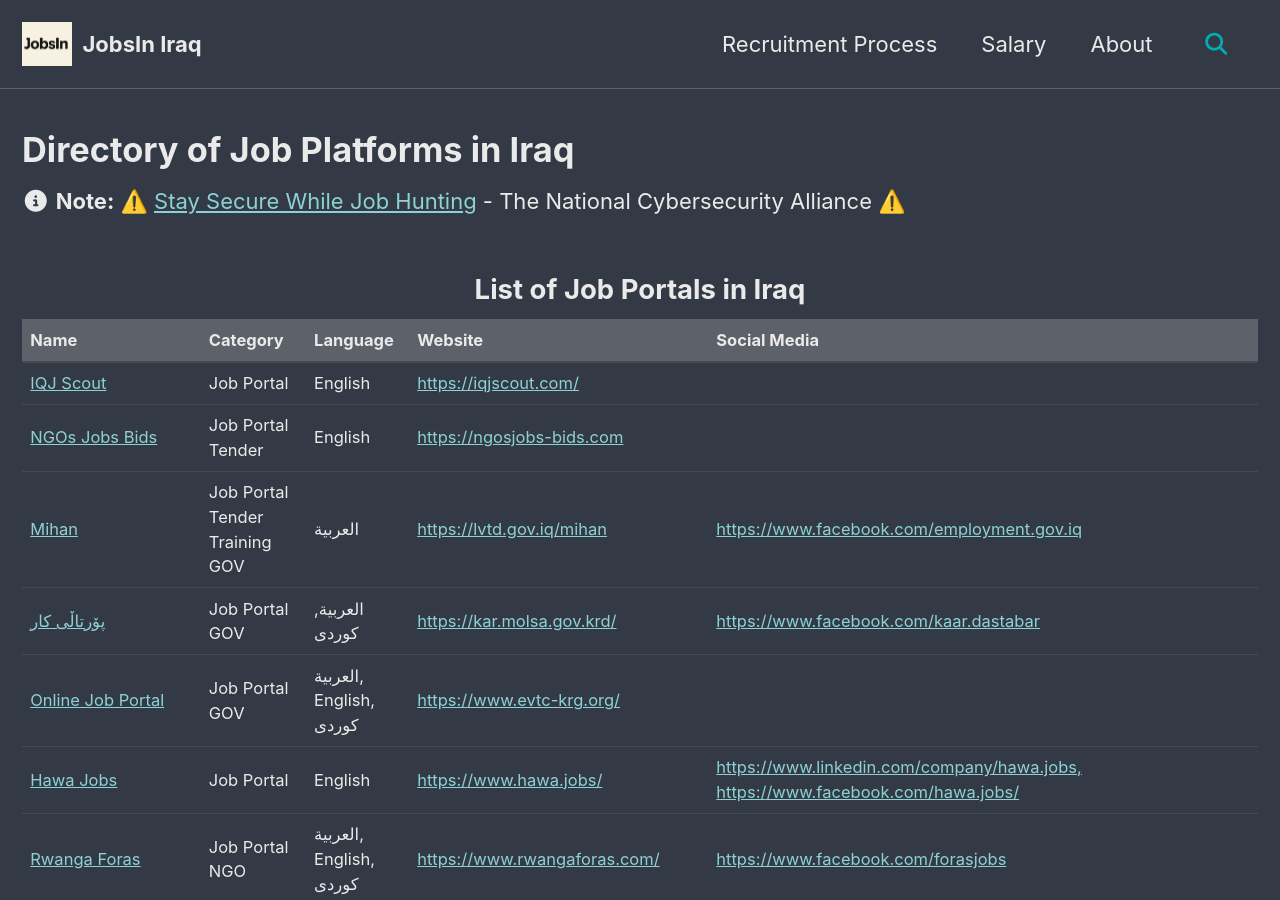
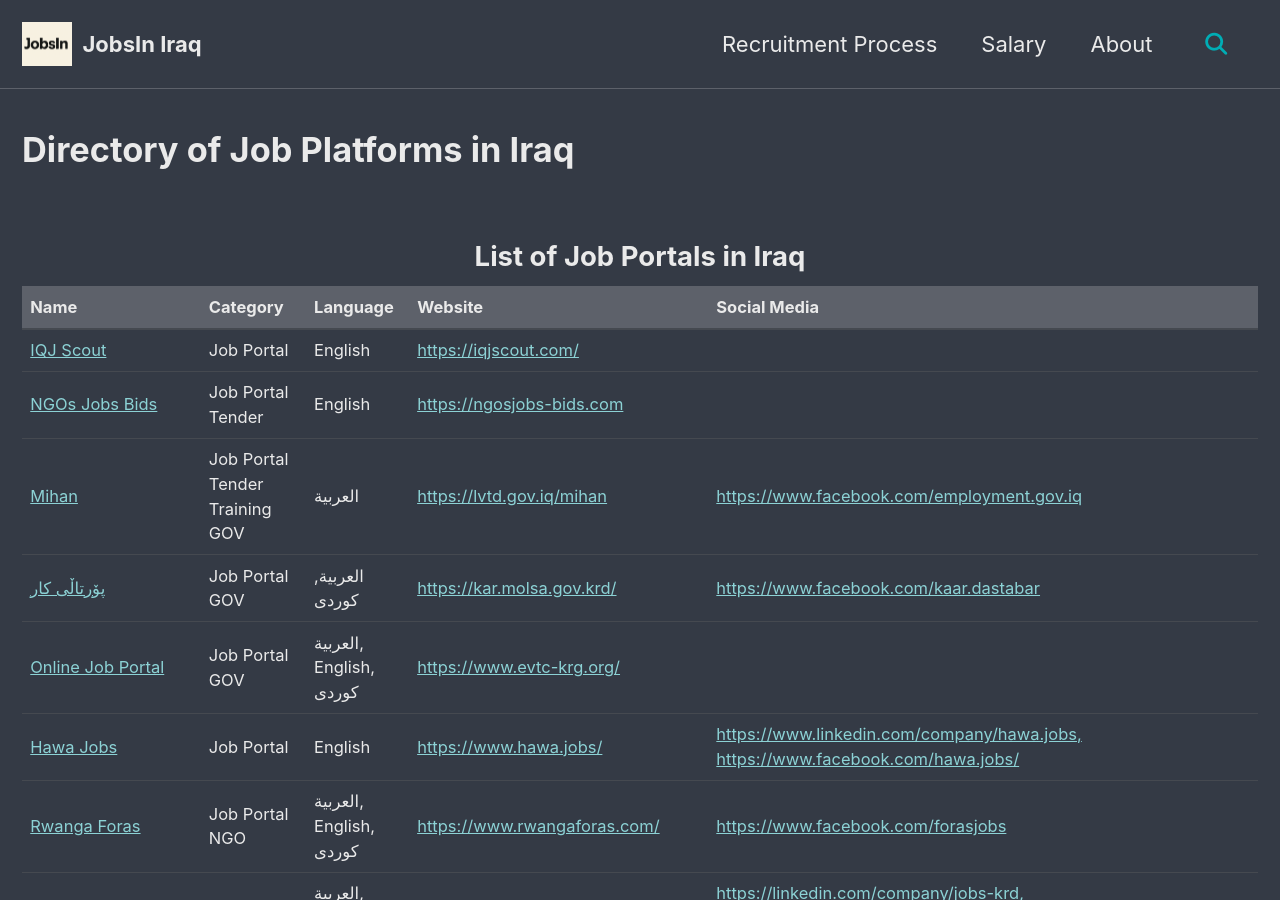
Before and after one commit to JobsInIraq/jobsiniraq.github.io, a Jekyll site: the page built from index.html, in a window 1280 px wide and 900 px high. Built offline with Jekyll 4.4.1, drawn with Linux system fonts in a browser that asks for light colours; cached includes are drawn as plain includes; the list of posts is cut into pages by our own code; some of the changed lines change nothing that is shown.

Commit message:
remove-url-note

```diff
--- a/index.html
+++ b/index.html
@@ -8,7 +8,6 @@
 permalink: index.html
 summary: Top Job Portals, Job Groups, and Recruitment Agencies in Iraq 🇮🇶 - Comprehensive List.
 ---
-{% include note.html content="⚠️ <a href='https://staysafeonline.org/resources/job-search-security/'>Stay Secure While Job Hunting</a> - The National Cybersecurity Alliance ⚠️" %}
 
 
 <div class="center-text">
```
